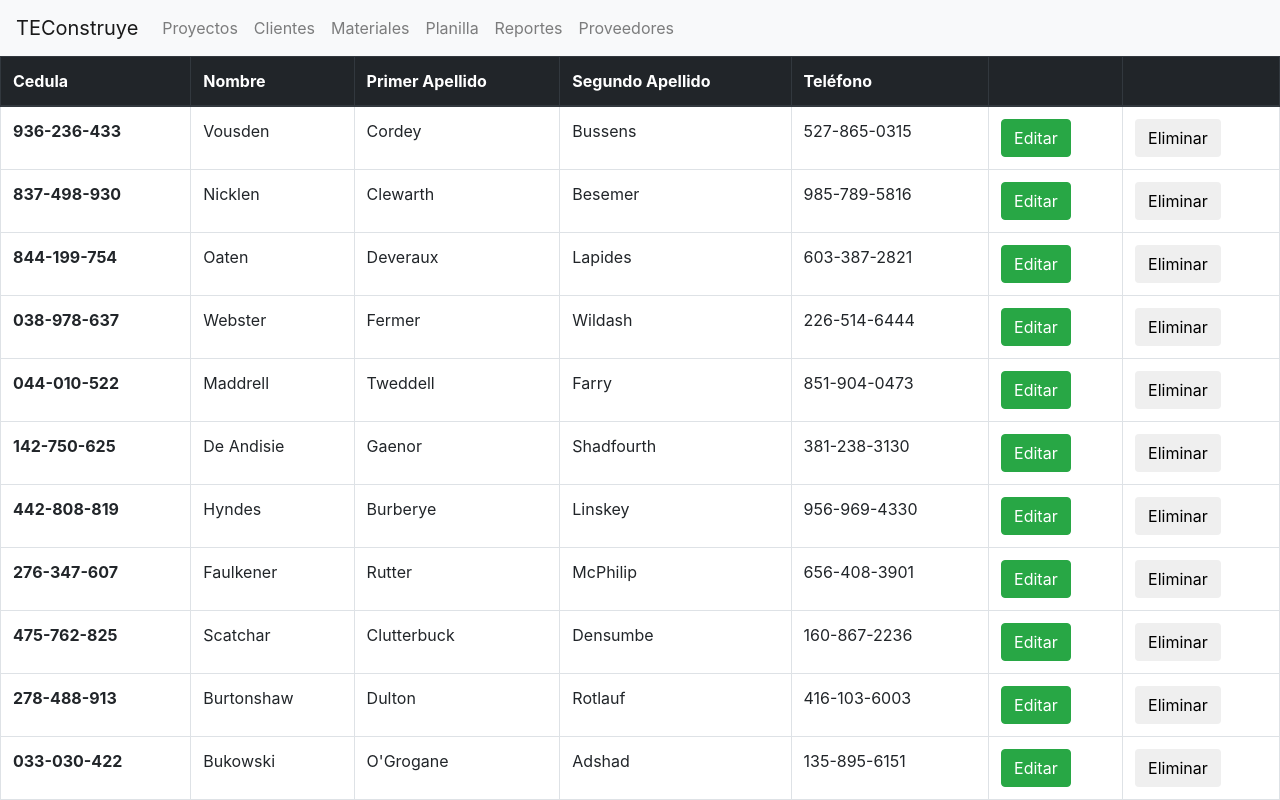
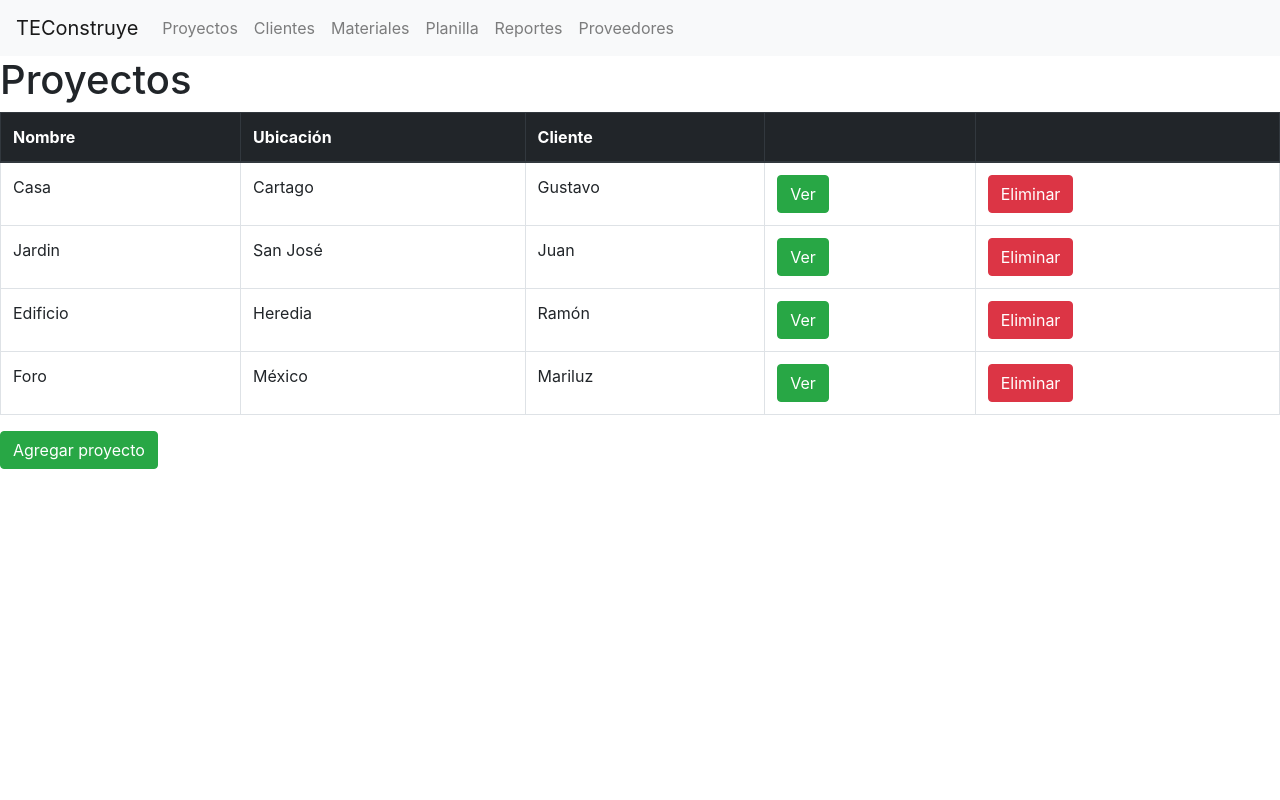
Before and after one commit to BasesDeDatos2018S2/TEConstruye-Frontend, an Angular app: page / in a window 1280 px wide. Shown: the top 800 px of the page. Built offline with nearby package versions, Linux system fonts and the light colour scheme.

Commit message:
[add] view projects

```diff
--- a/src/app/app.component.html
+++ b/src/app/app.component.html
@@ -5,6 +5,6 @@
 <!-- <app-stages></app-stages> -->
 <!-- <app-edit-stage></app-edit-stage> -->
 <!-- <app-view-stage></app-view-stage> -->
-<app-view-employees></app-view-employees>
-
+<!-- <app-view-employees></app-view-employees> -->
+<app-view-projects></app-view-projects>
 <!-- <app-edit-client></app-edit-client> -->
--- a/src/app/app.module.ts
+++ b/src/app/app.module.ts
@@ -15,6 +15,7 @@ import { ViewEmployeesComponent } from './components/view-employees/view-employe
 
 import { MaterialsService } from './services/materials.service';
 import { EmployeesService } from './services/employees.service';
+import { ViewProjectsComponent } from './components/view-projects/view-projects.component';
 
 @NgModule({
   declarations: [
@@ -26,7 +27,8 @@ import { EmployeesService } from './services/employees.service';
     EditStageComponent,
     ViewStageComponent,
     LoginComponent,
-    ViewEmployeesComponent
+    ViewEmployeesComponent,
+    ViewProjectsComponent
   ],
   imports: [
     BrowserModule,
--- /dev/null
+++ b/src/app/classes/project.ts
@@ -0,0 +1,9 @@
+import { Client } from './client'
+export class Project {
+  constructor(
+   public id: number,
+   public name: string,
+   public location: string,
+   public id_client: string,
+ ) {  }
+}
--- a/src/app/components/edit-client/edit-client.component.ts
+++ b/src/app/components/edit-client/edit-client.component.ts
@@ -7,7 +7,7 @@ import { Client } from '../../classes/client';
   styleUrls: ['./edit-client.component.css']
 })
 export class EditClientComponent implements OnInit {
-  model = new Client(1, '11112215-555', 'Gustavo', 'Segura', 'Umana', 'test@test.com');
+  model = new Client(1, '11112215-555', 'Gustavo', 'Segura', 'Umana', 'test@test.com',"8888-5555");
   submitted = false;
 
   constructor() { }
--- /dev/null
+++ b/src/app/components/view-projects/view-projects.component.css
@@ -0,0 +1,13 @@
+.results tr[visible='false'],
+.no-result{
+  display:none;
+}
+
+.results tr[visible='true']{
+  display:table-row;
+}
+
+.counter{
+  padding:8px;
+  color:#ccc;
+}
--- /dev/null
+++ b/src/app/components/view-projects/view-projects.component.html
@@ -0,0 +1,72 @@
+<h1>Proyectos</h1>
+<div *ngIf="!add_project && !see_project">
+
+
+<table class="table table-hover table-bordered results">
+  <thead class="thead-dark">
+    <tr>
+      <th *ngFor=" let header of header_list" scope="col">{{header}} </th>
+    </tr>
+    <tr class="warning no-result">
+      <td colspan="4"><i class="fa fa-warning"></i> No result</td>
+    </tr>
+  </thead>
+  <tbody>
+    <tr *ngFor="let project of project_list">
+      <td>{{project.name}}</td>
+      <td>{{project.location}}</td>
+      <td>{{project.id_client}}</td>
+      <td><button type="submit" class="btn btn-success" (click)="show_see_project(project.id)" >Ver</button></td>
+      <td><button type="submit" class="btn btn-danger " (click)="delete_project(project.id)" >Eliminar</button></td>
+    </tr>
+  </tbody>
+</table>
+<button type="submit" class="btn btn-success" (click)="add_project=true" >Agregar proyecto</button>
+
+</div>
+
+
+<div class="container" *ngIf="add_project">
+<h1>Agregar Proyecto</h1>
+  <form (ngSubmit)="onSubmitAdd()" #addProjectForm="ngForm">
+
+    <div class="form-group">
+      <label for="name">Nombre</label>
+      <input type="text" class="form-control" id="name"
+             required
+             [(ngModel)]="project_to_add.name" name="name"
+             #name="ngModel" placeholder="Ventanas, Cuartos, Castillo">
+
+      <div [hidden]="name.valid || name.pristine"
+           class="alert alert-danger">
+        EL nombre es requerido
+      </div>
+    </div>
+
+    <div class="form-group">
+      <label for="location">Ubicación</label>
+      <input type="text" class="form-control" id="location"
+             [(ngModel)]="project_to_add.location" name="location"
+             placeholder="Panamá, Colombia, Puntarenas">
+    </div>
+
+    <div class="form-group">
+      <label for="client">Cliente</label>
+      <input type="text" class="form-control" id="client"
+             [(ngModel)]="project_to_add.id_client" name="client"
+             placeholder="Andrés, Luis, Crisptofer">
+
+    </div>
+
+
+    <button type="submit" class="btn btn-success" [disabled]="!addProjectForm.form.valid">Submit</button>
+  </form>
+</div>
+
+
+<div class="container" *ngIf="see_project">
+<h1>Información del Proyecto</h1>
+  <form (ngSubmit)="onSubmitEdit()" #seeProjectForm="ngForm">
+
+  </form>
+</div>
--- /dev/null
+++ b/src/app/components/view-projects/view-projects.component.ts
@@ -0,0 +1,71 @@
+import { Component, OnInit } from '@angular/core';
+import { Project } from '../../classes/project';
+
+@Component({
+  selector: 'app-view-projects',
+  templateUrl: './view-projects.component.html',
+  styleUrls: ['./view-projects.component.css']
+})
+export class ViewProjectsComponent implements OnInit {
+  add_project: boolean;
+  edit_project: boolean;
+  project_list: Project[] = [];
+  project_to_add: Project;
+  project_to_edit: Project;
+  header_list: string[] = [];
+  constructor() {
+    this.add_project = false;
+    this.edit_project = false;
+    this.project_to_add = new Project(1, "","","");
+    this.project_to_edit = new Project(1, "","","");
+    this.header_list = [ "Nombre","Ubicación", "Cliente", "",""];
+    this.project_list.push(new Project(0, "Casa","Cartago", "Gustavo"));
+    this.project_list.push(new Project(1, "Jardin","San José","Juan"));
+    this.project_list.push(new Project(2, "Edificio","Heredia","Ramón"));
+    this.project_list.push(new Project(3, "Foro","México","Mariluz"));
+    console.log(this.project_list);
+  }
+
+  ngOnInit() {
+  }
+  onSubmitAdd() {
+    this.project_to_add.id = this.project_list.length;
+    this.project_list.push(this.project_to_add);
+    this.add_project = false;
+  }
+
+  onSubmitEdit() {
+    for (let project of this.project_list) {
+      if (project.id === this.project_to_edit.id) {
+        project = this.project_to_edit;
+      }
+    }
+    this.edit_project = false;
+
+  }
+
+  show_add_project() {
+    this.add_project = true;
+  }
+  show_edit_project(id) {
+    console.log("edit:", id);
+    this.edit_project = true;
+    for (let project of this.project_list) {
+      if (project.id === id) {
+        this.project_to_edit = project;
+        break;
+      }
+    }
+  }
+  delete_project(id) {
+    console.log("delete", id);
+
+    for (let i = 0; i < this.project_list.length; i++) {
+      if (this.project_list[i].id == id) {
+        console.log(this.project_list[i]);
+        this.project_list.splice(i, 1);
+        break;
+      }
+    }
+  }
+}
```
Also changed, not shown: 1 other file (tests, documents, lock files or other folders).
